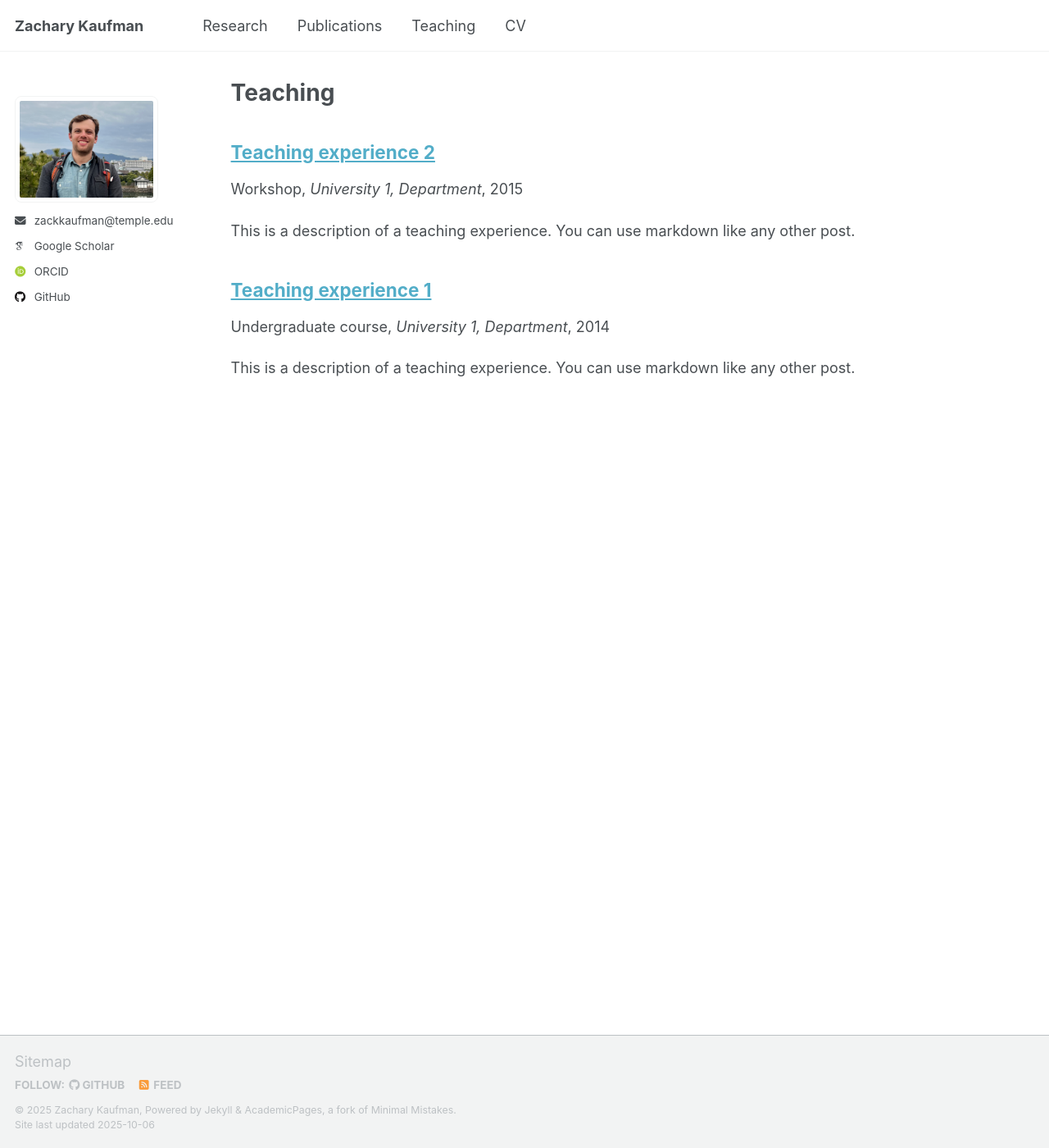
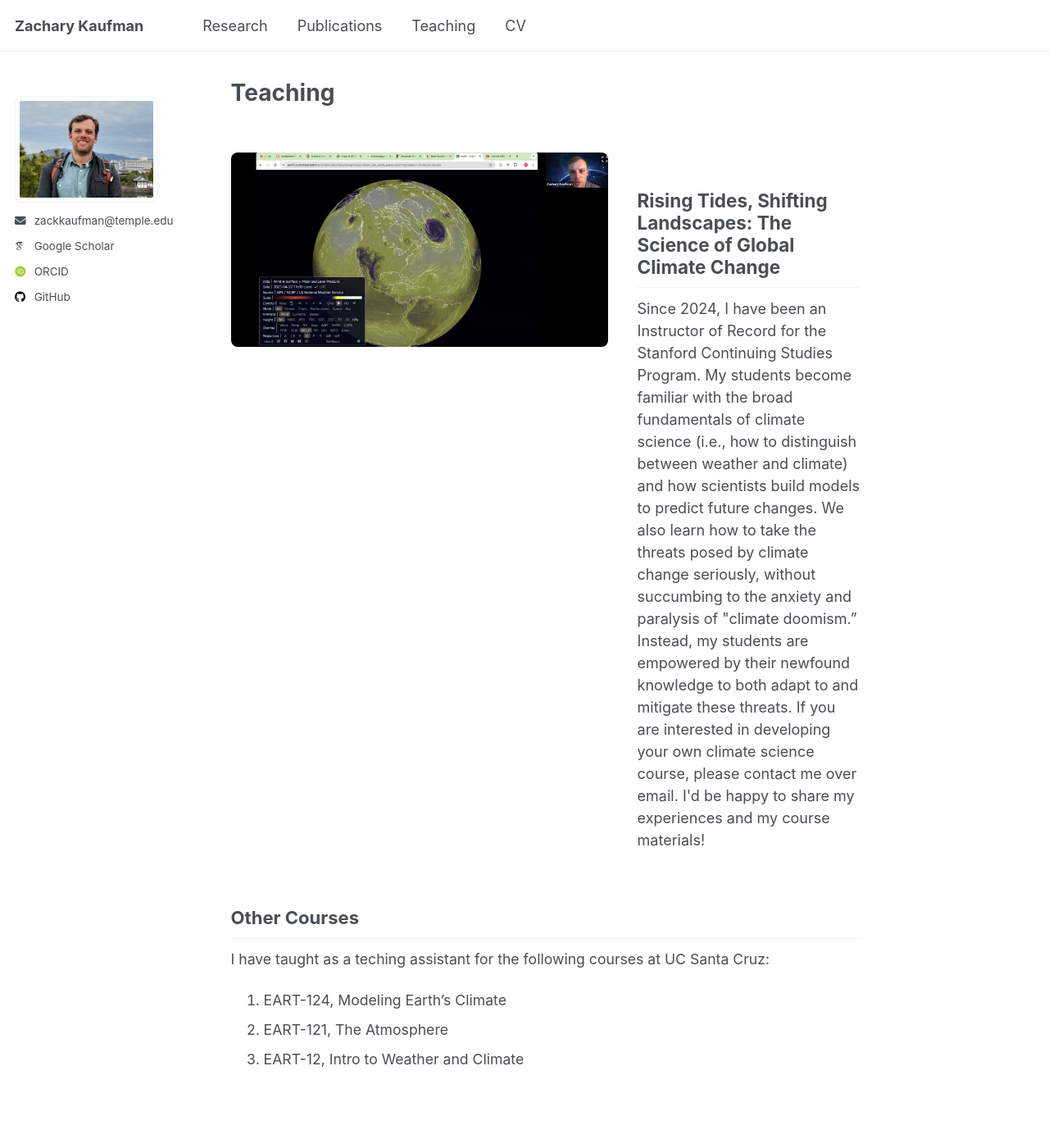
Before and after one commit to ZackKaufman/ZackKaufman.github.io, a Jekyll site: the page built from _pages/teaching.md, in a window 1280 px wide and 1400 px high. Shown: the whole window at 82% size. Built offline with Jekyll 4.4.1, drawn with Linux system fonts in a browser that asks for light colours; some web fonts are replaced; a script that is not in the unit is left out.

Commit message:
Populate teaching page

```diff
--- /dev/null
+++ b/_pages/teaching.md
@@ -0,0 +1,29 @@
+---
+layout: single
+title: Teaching
+permalink: /teaching/
+sidebar: false          # hides left photo/menu
+classes: [teaching-page]
+---
+
+<!-- ① Two-column item identical to research layout -->
+<div class="teaching-item">
+  <div class="teaching-media">
+    <img src="/images/Teaching/ContStudies_Classpic.jpg" alt="Classroom" />
+  </div>
+  <div class="teaching-text">
+    <h2>Rising Tides, Shifting Landscapes: The Science of Global Climate Change</h2>
+    <p>Since 2024, I have been an Instructor of Record for the Stanford Continuing Studies Program. My students become familiar with the broad fundamentals of climate science (i.e., how to distinguish between weather and climate) and how scientists build models to predict future changes. We also learn how to take the threats posed by climate change seriously, without succumbing to the anxiety and paralysis of "climate doomism.” Instead, my students are empowered by their newfound knowledge to both adapt to and mitigate these threats. If you are interested in developing your own climate science course, please contact me over email. I'd be happy to share my experiences and my course materials!   </p>
+  </div>
+</div>
+
+<!-- ② Single-column text with numbered list -->
+<div class="teaching-overview">
+  <h2>Other Courses</h2>
+  <p>I have taught as a teching assistant for the following courses at UC Santa Cruz:</p>
+  <ol>
+    <li>EART-124, Modeling Earth’s Climate </li>
+    <li>EART-121, The Atmosphere</li>
+    <li>EART-12, Intro to Weather and Climate</li>
+  </ol>
+</div>
--- a/_teaching/2014-spring-teaching-1.md
+++ /dev/null
@@ -1,20 +0,0 @@
----
-title: "Teaching experience 1"
-collection: teaching
-type: "Undergraduate course"
-permalink: /teaching/2014-spring-teaching-1
-venue: "University 1, Department"
-date: 2014-01-01
-location: "City, Country"
----
-
-This is a description of a teaching experience. You can use markdown like any other post.
-
-Heading 1
-======
-
-Heading 2
-======
-
-Heading 3
-======
--- a/_teaching/2015-spring-teaching-2.md
+++ /dev/null
@@ -1,20 +0,0 @@
----
-title: "Teaching experience 2"
-collection: teaching
-type: "Workshop"
-permalink: /teaching/2015-spring-teaching-1
-venue: "University 1, Department"
-date: 2015-01-01
-location: "City, Country"
----
-
-This is a description of a teaching experience. You can use markdown like any other post.
-
-Heading 1
-======
-
-Heading 2
-======
-
-Heading 3
-======
--- a/assets/css/main.scss
+++ b/assets/css/main.scss
@@ -125,3 +125,45 @@
   @include prefix(0 of 12);
   @include suffix(0 of 12);
 }
+
+
+/* === Teaching page layout (mirrors research grid) === */
+.teaching-item {
+  display: grid;
+  grid-template-columns: minmax(360px, 460px) 1fr;
+  grid-template-areas:
+    "media text";
+  column-gap: 2rem;
+  row-gap: 0.75rem;
+  margin: 2.5rem 0;
+}
+
+.teaching-media { grid-area: media; }
+.teaching-text  { grid-area: text; align-self: center; }
+
+.teaching-media img {
+  width: 100%;
+  height: auto;
+  max-height: 420px;
+  object-fit: contain;
+  border-radius: 8px;
+  display: block;
+}
+
+/* single-column section styling */
+.teaching-overview {
+  margin-top: 2.5rem;
+  font-size: 0.98rem;
+  line-height: 1.55;
+}
+
+/* responsive stack */
+@media (max-width: 900px) {
+  .teaching-item {
+    grid-template-columns: 1fr;
+    grid-template-areas:
+      "media"
+      "text";
+  }
+  .teaching-media img { max-height: none; }
+}
```
Also changed, not shown: images/Teaching/ContStudies_Classpic.jpg (added).
